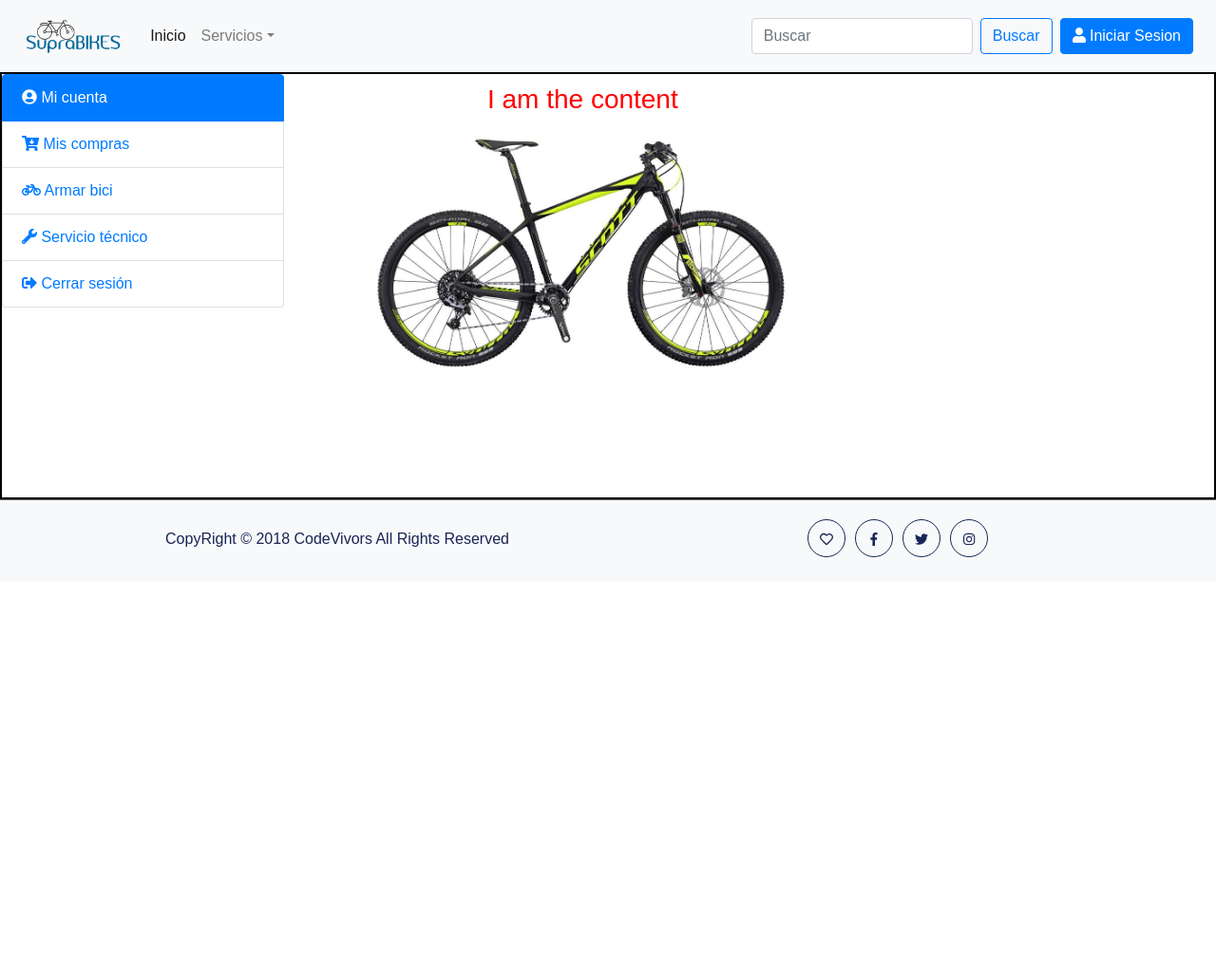
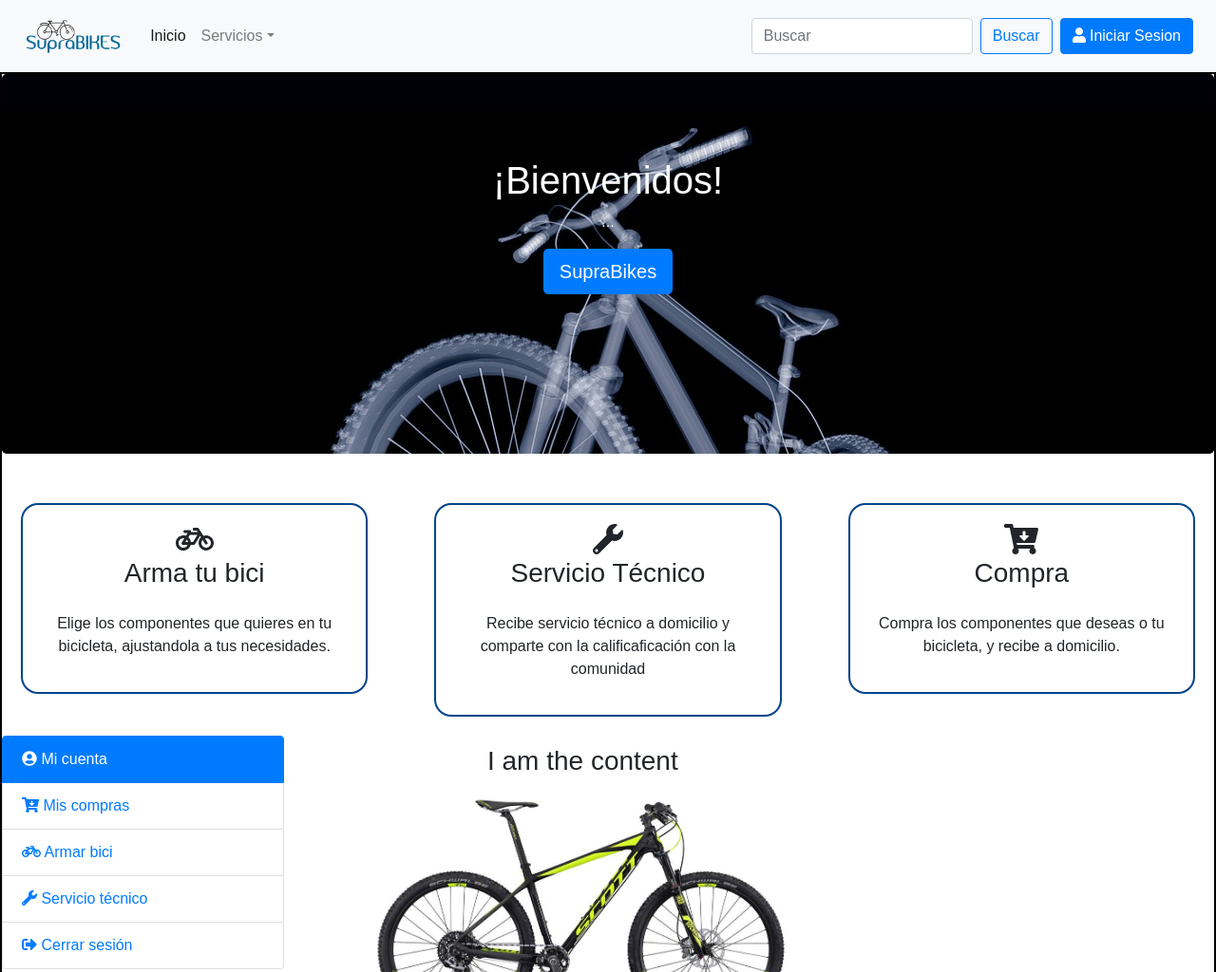
Before and after one commit to CodevivorsG1/FrontEnd-Suprabike, a React app: page / in a window 1280 px wide. Shown: the top 1024 px of the page at 95% size. Before the commit the page ends 800 px from the top, so only its background shows below. Built offline with nearby package versions, Linux system fonts and the light colour scheme.

Commit message:
+ landing component

```diff
--- a/src/css/AppBodyComponent.css
+++ b/src/css/AppBodyComponent.css
@@ -1,11 +1,11 @@
 .Body-square {
   border: 2px solid black;
   width: 100%;
-  height: 450px;
+  height: 100%;
 }
 
 
 
 h2 {
-  color: red;
+
 }
--- a/src/css/AppNavigationComponent.css
+++ b/src/css/AppNavigationComponent.css
@@ -7,7 +7,6 @@
 }
 
 h3 {
-  color: red;
   margin: auto;
 }
 
--- /dev/null
+++ b/src/css/landing.css
@@ -0,0 +1,29 @@
+.banner{
+	background-image: url("../img/bici.jpg");
+	color:#fff;
+	height: 400px;
+}
+
+.item{
+	margin: 20px;
+	padding: 20px;
+	border-width:2px;
+border-style:solid;
+border-color:#00448B;
+border-radius:18px;
+-moz-border-radius:18px;
+-webkit-border-radius:18px;
+}
+
+.item i {
+    color: #172556;
+    border: 1px solid #172556;
+    width: 40px;
+    height: 40px;
+    line-height: 40px;
+    border-radius: 50%;
+    text-align: center;
+    display: inline-block;
+    font-size: 14px;
+    transition: .5s;
+}
--- a/src/js/AppBodyComponent.js
+++ b/src/js/AppBodyComponent.js
@@ -2,6 +2,7 @@
 
 import AppNavigationComponent from './AppNavigationComponent.js'
 import AppContentComponent from './AppContentComponent.js'
+import Landing from './Landing.js'
 import '../css/AppBodyComponent.css';
 
 class AppBodyComponent extends React.Component{
@@ -10,6 +11,9 @@
             <div className="Body-square">
 
               <div class="row">
+                <div class="col-sm-12">
+                  <Landing />
+                </div>
                 <div class="col-sm-3">
                   <AppNavigationComponent  />
                 </div>
--- a/src/js/AppHeaderComponent.js
+++ b/src/js/AppHeaderComponent.js
@@ -34,13 +34,12 @@
 
             <form class="form-inline my-2 my-lg-0 mr-sm-2">
               <input class="form-control mr-sm-2" type="search" placeholder="Buscar" aria-label="Search"/>
-              <button class="btn btn-outline-primary my-2 my-sm-0" type="submit">Buscar
+              <button class="btn btn-outline-primary my-2 my-sm-2" type="submit">Buscar
               </button>
+
             </form>
-            <form class="form-inline my-2 my-lg-0">
-              <button class="btn btn-primary my-2 my-sm-0 mr-sm-2" type="submit"> <i class="fas fa-user"></i> Iniciar Sesion
+            <button class="btn btn-primary my-2 my-sm-0 mr-sm-2" type="submit"> <i class="fas fa-user"></i> Iniciar Sesion
                 </button>
-            </form>
           </div>
         </nav>
 
--- /dev/null
+++ b/src/js/Landing.js
@@ -0,0 +1,61 @@
+import React from 'react';
+import jquery from 'jquery';
+//import '../css/bootstrap.min.css';
+import '../css/landing.css';
+//import '../js/bootstrap.min.js';
+//import '../js/jquery-3.3.1.min.js';
+
+
+import '../fonts/glyphicons-halflings-regular.eot';
+
+class Landing extends React.Component{
+   render() {
+       return (
+        <div>
+        <div class="jumbotron banner">
+          <br/>
+          <h1>¡Bienvenidos!</h1>
+          <p>...</p>
+          <p><a class="btn btn-primary btn-lg" href="#" role="button">SupraBikes</a></p>
+      </div>
+      <div class="row">
+        <div class="col-sm-6 col-md-4">
+          <div class="item">
+            <i class="fas fa-2x fa-bicycle"></i>
+            <div class="">
+              <h3>Arma tu bici</h3>
+              <br/>
+              <p>Elige los componentes que quieres en tu bicicleta, ajustandola a tus necesidades.</p>
+
+            </div>
+          </div>
+        </div>
+        <div class="col-sm-6 col-md-4">
+          <div class="item">
+            <i class="fas fa-2x fa-wrench"></i>
+            <div class="">
+              <h3>Servicio Técnico</h3>
+              <br/>
+              <p>Recibe servicio técnico a domicilio y comparte con la calificaficación con la comunidad</p>
+
+            </div>
+          </div>
+        </div>
+        <div class="col-sm-6 col-md-4">
+          <div class="item">
+            <i class="fas fa-2x fa-cart-arrow-down"></i>
+            <div class="">
+              <h3>Compra</h3>
+              <br/>
+              <p>Compra los componentes que deseas o tu bicicleta, y recibe a domicilio.</p>
+
+            </div>
+          </div>
+        </div>
+      </div>
+</div>
+        );
+   }
+}
+
+export default Landing;
```
Also changed, not shown: src/img/bici.jpg (added), src/img/bici2carreras.png (added), src/img/cadena.jpg (added).
